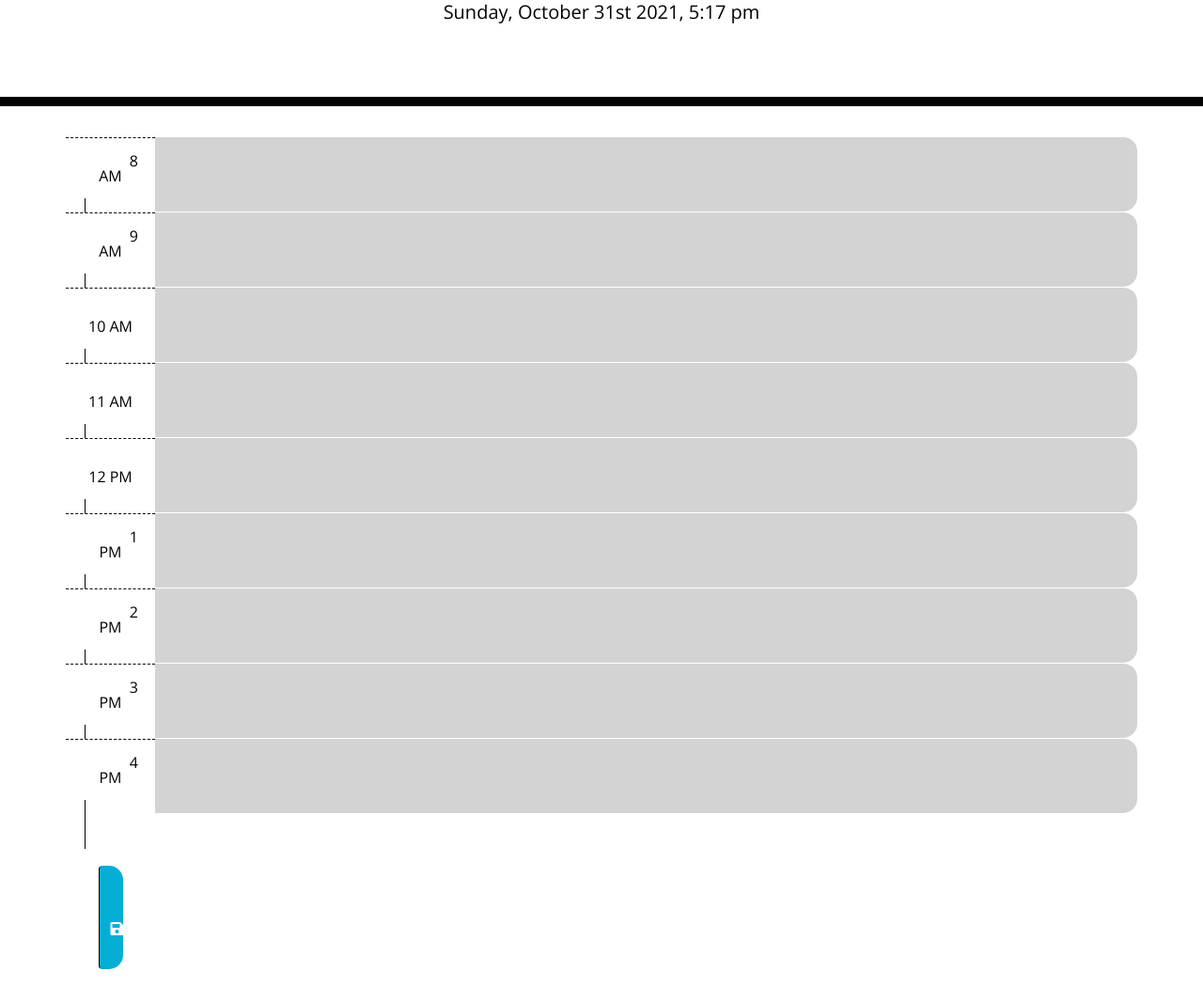
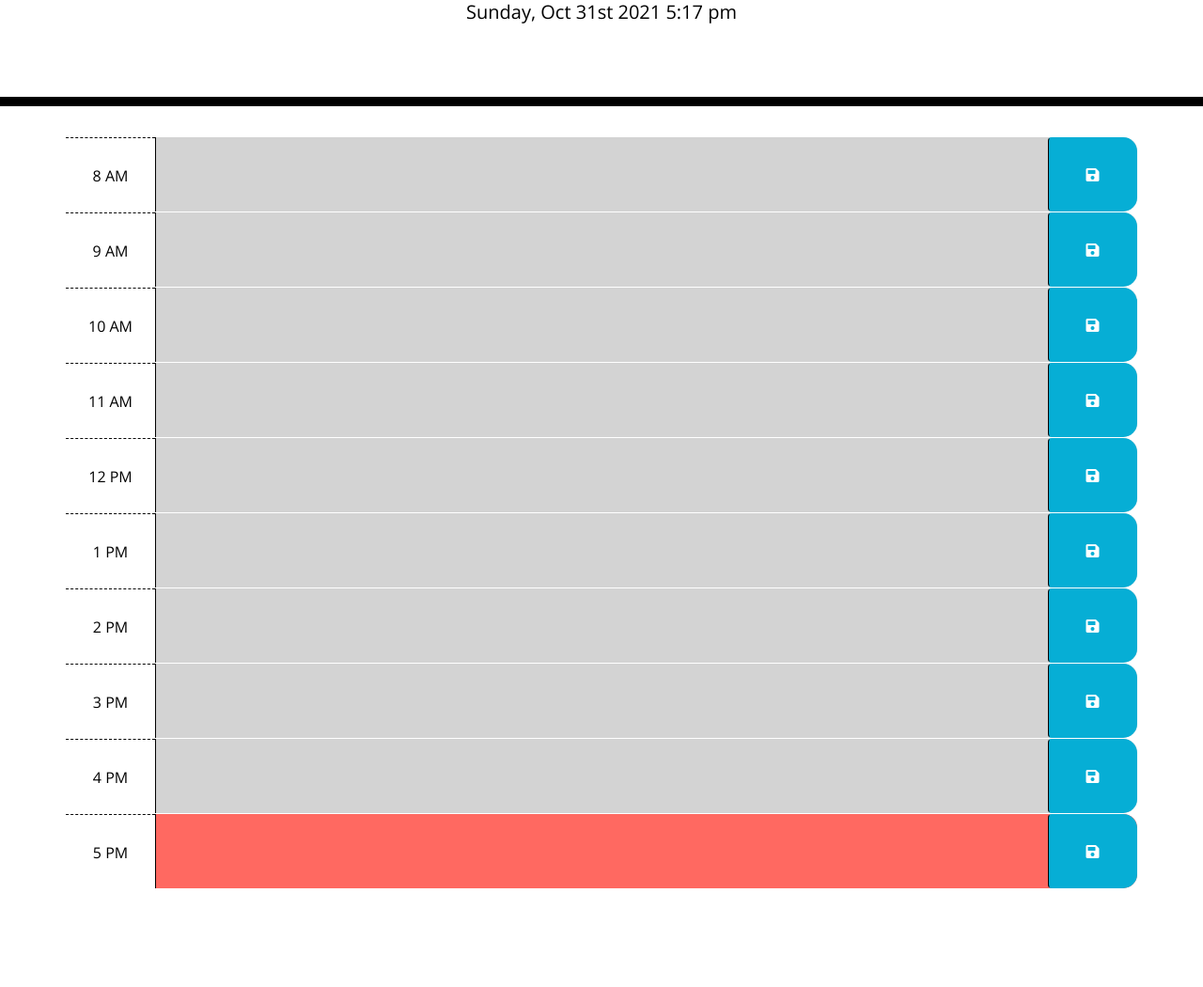
Before and after one commit to nmendez4/work-day-scheduler, a plain HTML site: page index.html in a window 1280 px wide. Shown: the part 191-1241 px from the top of the page at 94% size. After the commit the page ends 1136 px from the top, so only its background shows below. Drawn offline with nearby package versions, Linux system fonts and the light colour scheme.

Commit message:
final changes, complete and working

```diff
--- a/index.html
+++ b/index.html
@@ -1,112 +1,125 @@
 <!DOCTYPE html>
 <html lang="en">
+
 <head>
 	<meta charset="UTF-8" />
 	<meta name="viewport" content="width=device-width, initial-scale=1.0" />
 	<meta http-equiv="X-UA-Compatible" content="ie=edge" />
-    <link rel="stylesheet" href="https://stackpath.bootstrapcdn.com/bootstrap/4.3.1/css/bootstrap.min.css"/>
-    <link rel="stylesheet" href="https://use.fontawesome.com/releases/v5.8.1/css/all.css" integrity="sha384-50oBUHEmvpQ+1lW4y57PTFmhCaXp0ML5d60M1M7uH2+nqUivzIebhndOJK28anvf" crossorigin="anonymous"/>
-    <link href="https://fonts.googleapis.com/css?family=Open+Sans&display=swap" rel="stylesheet"/>
-    <link rel="stylesheet" href="style.css" />
-    <title>Work Day Scheduler - Third Party APIs</title>
+	<link rel="stylesheet" href="https://stackpath.bootstrapcdn.com/bootstrap/4.3.1/css/bootstrap.min.css" />
+	<link rel="stylesheet" href="https://use.fontawesome.com/releases/v5.8.1/css/all.css"
+		integrity="sha384-50oBUHEmvpQ+1lW4y57PTFmhCaXp0ML5d60M1M7uH2+nqUivzIebhndOJK28anvf" crossorigin="anonymous" />
+	<link href="https://fonts.googleapis.com/css?family=Open+Sans&display=swap" rel="stylesheet" />
+	<link rel="stylesheet" href="./style.css" />
+	<title>Work Day Scheduler - Third-Party APIs </title>
 </head>
 
 <body>
+	<!-- Header -->
 	<header class="jumbotron">
 		<h1 class="display-3">Work Day Scheduler</h1>
 		<p class="lead">A simple calendar app for scheduling your work day</p>
 		<p id="currentDay" class="lead"></p>
 	</header>
+
 	<div class="container">
 
-        <!-- Timeblocks start here -->
+		<!-- Timeblocks -->
 
-        <div id="hour8" class="row hour-block">
+		<div id="hour8" class="row time-block">
             <div class="col-md-1 hour">
                 8 AM
-            <textarea class="col-md-10 text-description"></textarea>
-            <button class="btn saveBtn col-md-1">
-              <i class="fas fa-save"></i>
-            </button>
             </div>
+            <textarea class="col-md-10 description">
+            </textarea>
+            <button class="btn saveBtn col-md-1"><i class="fas fa-save"></i></button>
         </div>
-        <div id="hour9" class="row hour-block">
+
+		<div id="hour9" class="row time-block">
             <div class="col-md-1 hour">
                 9 AM
-            <textarea class="col-md-10 text-description"></textarea>
-            <button class="btn saveBtn col-md-1">
-              <i class="fas fa-save"></i>
-            </button>
             </div>
+            <textarea class="col-md-10 description">
+            </textarea>
+            <button class="btn saveBtn col-md-1"><i class="fas fa-save"></i></button>
         </div>
-        <div id="hour10" class="row hour-block">
+
+		<div id="hour10" class="row time-block">
             <div class="col-md-1 hour">
                 10 AM
-            <textarea class="col-md-10 text-description"></textarea>
-            <button class="btn saveBtn col-md-1">
-              <i class="fas fa-save"></i>
-            </button>
             </div>
+            <textarea class="col-md-10 description">
+            </textarea>
+            <button class="btn saveBtn col-md-1"><i class="fas fa-save"></i></button>
         </div>
-        <div id="hour11" class="row hour-block">
+
+		<div id="hour10=1" class="row time-block">
             <div class="col-md-1 hour">
                 11 AM
-            <textarea class="col-md-10 text-description"></textarea>
-            <button class="btn saveBtn col-md-1">
-              <i class="fas fa-save"></i>
-            </button>
             </div>
+            <textarea class="col-md-10 description">
+            </textarea>
+            <button class="btn saveBtn col-md-1"><i class="fas fa-save"></i></button>
         </div>
-        <div id="hour12" class="row hour-block">
+
+		<div id="hour12" class="row time-block">
             <div class="col-md-1 hour">
                 12 PM
-            <textarea class="col-md-10 text-description"></textarea>
-            <button class="btn saveBtn col-md-1">
-              <i class="fas fa-save"></i>
-            </button>
             </div>
+            <textarea class="col-md-10 description">
+            </textarea>
+            <button class="btn saveBtn col-md-1"><i class="fas fa-save"></i></button>
         </div>
-        <div id="hour13" class="row hour-block">
+
+		<div id="hour13" class="row time-block">
             <div class="col-md-1 hour">
                 1 PM
-            <textarea class="col-md-10 text-description"></textarea>
-            <button class="btn saveBtn col-md-1">
-              <i class="fas fa-save"></i>
-            </button>
             </div>
+            <textarea class="col-md-10 description">
+            </textarea>
+            <button class="btn saveBtn col-md-1"><i class="fas fa-save"></i></button>
         </div>
-        <div id="hour14" class="row hour-block">
+
+		<div id="hour14" class="row time-block">
             <div class="col-md-1 hour">
                 2 PM
-            <textarea class="col-md-10 text-description"></textarea>
-            <button class="btn saveBtn col-md-1">
-              <i class="fas fa-save"></i>
-            </button>
             </div>
+            <textarea class="col-md-10 description">
+            </textarea>
+            <button class="btn saveBtn col-md-1"><i class="fas fa-save"></i></button>
         </div>
-        <div id="hour15" class="row hour-block">
+
+		<div id="hour15" class="row time-block">
             <div class="col-md-1 hour">
                 3 PM
-            <textarea class="col-md-10 text-description"></textarea>
-            <button class="btn saveBtn col-md-1">
-              <i class="fas fa-save"></i>
-            </button>
             </div>
+            <textarea class="col-md-10 description">
+            </textarea>
+            <button class="btn saveBtn col-md-1"><i class="fas fa-save"></i></button>
         </div>
-        <div id="hour16" class="row hour-block">
+
+		<div id="hour16" class="row time-block">
             <div class="col-md-1 hour">
                 4 PM
-            <textarea class="col-md-10 text-description"></textarea>
-            <button class="col-md-1 btn saveBtn">
-              <i class="fas fa-save"></i>
-            </button>
             </div>
+            <textarea class="col-md-10 description">
+            </textarea>
+            <button class="btn saveBtn col-md-1"><i class="fas fa-save"></i></button>
         </div>
+
+		<div id="hour17" class="row time-block">
+            <div class="col-md-1 hour">
+                5 PM
+            </div>
+            <textarea class="col-md-10 description">
+            </textarea>
+            <button class="btn saveBtn col-md-1"><i class="fas fa-save"></i></button>
+        </div>
+
 	</div>
 
 	<script src="https://code.jquery.com/jquery-3.4.1.min.js"></script>
 	<script src="https://cdnjs.cloudflare.com/ajax/libs/moment.js/2.24.0/moment.min.js"></script>
 	<script src="./js/script.js"></script>
+</body>
 
-  </body>
 </html>
--- a/js/script.js
+++ b/js/script.js
@@ -1,57 +1,57 @@
-// displays current date on webpage
-var currentDate = moment().format("dddd, MMMM Do YYYY, h:mm a");
-$("#currentDay").html(currentDate);
+// Display today's day and date
+var todayDate = moment().format('dddd, MMM Do YYYY h:mm a');
+$("#currentDay").html(todayDate);
 
-// button click listener
-$(document).ready(function() {
-    $(".saveBtn").on("click", function() {
-        // gets vals from html
-        var text = $(this).siblings(".text-description").val();
+$(document).ready(function () {
+    // saveBtn click listener
+    $(".saveBtn").on("click", function () {
+        // Get nearby values of the description in JQuery
+        var text = $(this).siblings(".description").val();
         var time = $(this).parent().attr("id");
 
-        // saves text and time in local storage
+        // Save text in local storage
         localStorage.setItem(time, text);
-    });
+    })
 
-    //function acts to differentiate the labeled times versus the current time
-    function timeTrack() {
-        // gets the current number of hours
+    function timeTracker() {
+        //get current number of hours.
         var timeNow = moment().hour();
 
-        // time loop over set blocks in html
-        $(".hour-block").each(function() {
-            var hourBlock = parseInt($(this).attr("id").split("hour")[1]);
+        // loop over time blocks
+        $(".time-block").each(function () {
+            var blockTime = parseInt($(this).attr("id").split("hour")[1]);
 
-            //if statement to check time + add classes dependant on time
-            if (hourBlock < timeNow) {
+            // To check the time and add the classes for background indicators
+            if (blockTime < timeNow) {
                 $(this).removeClass("future");
                 $(this).removeClass("present");
                 $(this).addClass("past");
-            } else if (hourBlock === timeNow) {
+            }
+            else if (blockTime === timeNow) {
+                $(this).removeClass("past");
                 $(this).removeClass("future");
+                $(this).addClass("present");
+            }
+            else {
+                $(this).removeClass("present");
                 $(this).removeClass("past");
-                $(this).addClass("present");
-            } else {
-                $(this).removeClass("past");
-                $(this).removeClass("present");
                 $(this).addClass("future");
-            };
+
+            }
         })
+    }
 
-    };
+    // Get item from local storage if any
+    $("#hour8 .description").val(localStorage.getItem("hour8"));
+    $("#hour9 .description").val(localStorage.getItem("hour9"));
+    $("#hour10 .description").val(localStorage.getItem("hour10"));
+    $("#hour11 .description").val(localStorage.getItem("hour11"));
+    $("#hour12 .description").val(localStorage.getItem("hour12"));
+    $("#hour13 .description").val(localStorage.getItem("hour13"));
+    $("#hour14 .description").val(localStorage.getItem("hour14"));
+    $("#hour15 .description").val(localStorage.getItem("hour15"));
+    $("#hour16 .description").val(localStorage.getItem("hour16"));
+    $("#hour17 .description").val(localStorage.getItem("hour17"));
 
-    // retrieve local storage if present
-    $("#hour8 .text-description").val(localStorage.getItem("hour8"));
-    $("#hour9 .text-description").val(localStorage.getItem("hour9"));
-    $("#hour10 .text-description").val(localStorage.getItem("hour10"));
-    $("#hour11 .text-description").val(localStorage.getItem("hour11"));
-    $("#hour12 .text-description").val(localStorage.getItem("hour12"));
-    $("#hour13 .text-description").val(localStorage.getItem("hour13"));
-    $("#hour14 .text-description").val(localStorage.getItem("hour14"));
-    $("#hour15 .text-description").val(localStorage.getItem("hour15"));
-    $("#hour16 .text-description").val(localStorage.getItem("hour16"));
-
-
-    // call the function
-    timeTrack();
-});
+    timeTracker();
+})
--- a/style.css
+++ b/style.css
@@ -1,10 +1,10 @@
 body {
-  font-family: 'Open Sans', sans-serif;
+  font-family: "Open Sans", sans-serif;
   font-size: 16px;
   line-height: 1;
 }
 
-textarea{
+textarea {
   background: transparent;
   border: none;
   resize: none;
@@ -21,11 +21,11 @@ textarea{
   border-bottom: 10px solid black;
 }
 
-.text-description{
+.description {
   white-space: pre-wrap;
 }
 
-.hour-block{
+.time-block {
   text-align: center;
   border-radius: 15px;
 }
@@ -33,7 +33,7 @@ textarea{
 .row {
   white-space: pre-wrap;
   height: 80px;
-  border-top: 1px solid white;;
+  border-top: 1px solid white;
 }
 
 .hour {
@@ -61,15 +61,16 @@ textarea{
   border-left: 1px solid black;
   border-top-right-radius: 15px;
   border-bottom-right-radius: 15px;
-  background-color: #06AED5;
+  background-color: #06aed5;
   color: white;
 }
 
 .saveBtn i:hover {
   font-size: 20px;
-  transition: all .3s ease-in-out;
+  transition: all 0.3s ease-in-out;
 }
 
+/* to allow for screen size change */
 @media screen and (max-width: 768px), screen and (max-width: 575px) {
   .row {
     height: auto;
```
Lines whose indentation alone changed are shown as unchanged.
